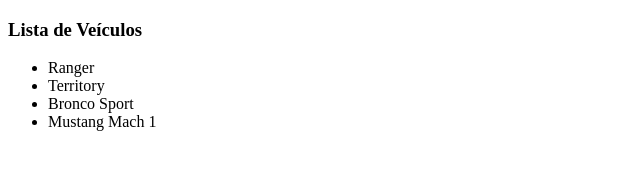
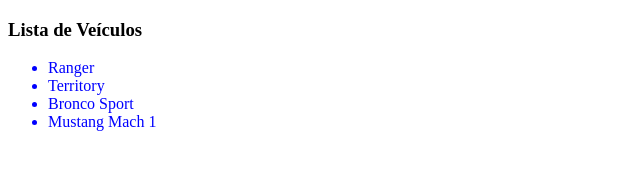
Before and after one commit to LuisAlbertoOliveira/gitford, a plain HTML site: page index.html in a window 1280 px wide. Shown: the whole page, without its empty margins (0-640 px from the left). Drawn offline with Linux system fonts and the light colour scheme.

Commit message:
Alterado o arquivo Index.html

```diff
--- a/index.html
+++ b/index.html
@@ -10,10 +10,10 @@
 			<section>
 				<h3> Lista de Veículos </h3>
 				<ul>
-					<li>Ranger</li>
-					<li>Territory</li>
-					<li>Bronco Sport</li>
-					<li>Mustang Mach 1</li>
+					<li style="color: blue;">Ranger</li>
+					<li style="color: blue;">Territory</li>
+					<li style="color: blue;">Bronco Sport</li>
+					<li style="color: blue;">Mustang Mach 1</li>
 				</ul>
 			</section>
 		</main>
```
